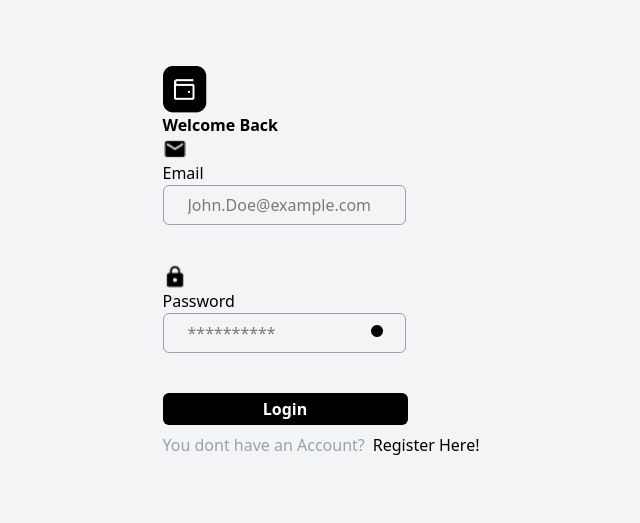
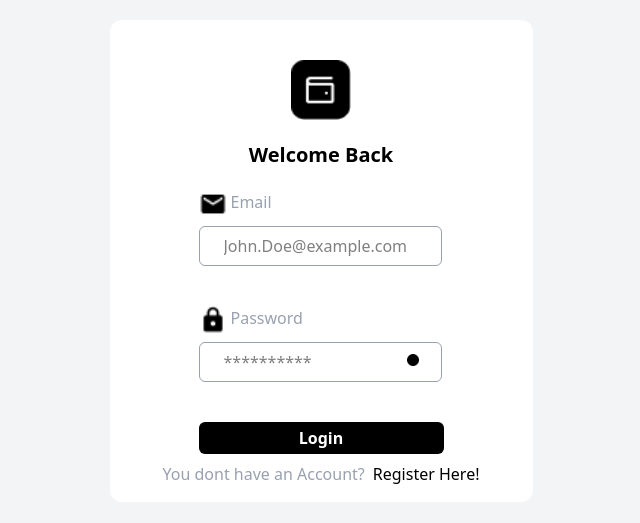
Before and after one commit to BilalHammi/finance-tracker, a Next.js app in the folder finance-tracker/: page /login in a window 1280 px wide. Shown: the part 139-662 px from the top of the page, without its empty margins (319-959 px from the left). Built offline with nearby package versions, Linux system fonts and the light colour scheme.

Commit message:
Changed styling + added media  query tablet, mobile and desktop.

```diff
--- a/finance-tracker/app/globals.css
+++ b/finance-tracker/app/globals.css
@@ -1,15 +1,29 @@
 @import "tailwindcss";
 
-@media (max-width: 500px) {
+@media (max-width: 600px) {
     .mobiel-container {
-        @apply   w-full min-w-[400px]  shrink;
+        @apply   min-w-[400px]  shrink;
     }
 
     .insidde-mobiel-container {
-        @apply w-[345px] h-[458px] bg-white  flex justify-start rounded-xl flex-col items-center pt-10
+        @apply w-[345px] h-[458px]  pt-4
     }
 }
 
-@media (max-width: 600px) {
+@media (min-width: 601px) {
+    .tablet-container {
+        @apply min-w-[600px] shrink
+    }
+
+    .inside-tablet-container {
+        @apply w-[423px] h-[482px] pt-10
+    }
+}
+
+@media (min-width: 1024px) {
+    .desktop-container {
+       @apply min-w-[780px] shrink;
+    }
+
 
 }
--- a/finance-tracker/app/login/page.tsx
+++ b/finance-tracker/app/login/page.tsx
@@ -5,18 +5,18 @@ import LoginForm from "../ui/login.component";
 
 export default function Login() {
   return (
-    <div className="flex items-center justify-center mobiel-container h-full">
-       <div className="insidde-mobiel-container">
+    <div className="flex items-center justify-center w-full mobiel-container tablet-container desktop-container h-full ">
+       <div className="insidde-mobiel-container inside-tablet-container bg-white flex justify-start rounded-xl flex-col items-center">
             <Image
             src={logoImg}
             alt='Logo'
-            className='max-[500px]:w-[50px] max-[500px]:h-[50px] max-[500px]:mt-3'
+            className='max-[600px]:w-[50px] max-[600px]:h-[50px] max-[600px]:mt-3 min-[601px]:h-[60px] min-[601px]:w-[60px]'
             />
-            <h1 className="font-bold text-black max-[500px]:my-5">Welcome Back</h1>
+            <h1 className="font-bold text-[20px] text-black my-5">Welcome Back</h1>
             <div>
               <LoginForm />
             </div>
-            <div className="flex flex-row max-[500px]:text-[12px]">
+            <div className="flex flex-row max-[600px]:text-[12px]">
               <p className="text-gray-400 mr-2">You dont have an Account?</p><Link href="/register" className="text-black">Register Here!</Link>
             </div>
         </div>
--- a/finance-tracker/app/ui/login.component.tsx
+++ b/finance-tracker/app/ui/login.component.tsx
@@ -8,18 +8,18 @@ import Image from "next/image";
 
 export default function loginForm() {
     return (
-       <div className="max-[500px]:flex max-[500px]:flex-col">
+       <div className="max-[600px]:flex max-[600px]:flex-col">
         <div>
-            <div className="max-[500px]:flex max-[500px]:flex-row">
-                <Image src={EmailIcon} alt="Email icon" className="w-6 h-6"/>
-                <p className="max-[500px]:ml-1 max-[500px]:mb-2 max-[500px]:text-gray-400">Email</p>
+            <div className="flex flex-row mb-2">
+                <Image src={EmailIcon} alt="Email icon" className="h-7 w-7"/>
+                <p className="ml-1 text-gray-400">Email</p>
             </div>
             <InputComponent widthCS="243px" heightCS="40px" typeInput="text" name="John.Doe@example.com"/>
         </div>
         <div>
-            <div className="max-[500px]:flex max-[500px]:flex-row">
-                <Image src={PasswordIcon} alt="Lock icon" className="w-6 h-6"/>
-                <p className="max-[500px]:ml-1 max-[500px]:mb-2 max-[500px]:text-gray-400">Password</p>
+            <div className="flex flex-row mb-2">
+                <Image src={PasswordIcon} alt="Lock icon" className="w-7 h-7"/>
+                <p className=" text-gray-400 ml-1">Password</p>
             </div>
             <div className="flex flex-row">
                 <Image  src={PasswordDot} alt="Password icon" className="w-3 h-3 absolute ml-52 mt-3"/>
```
